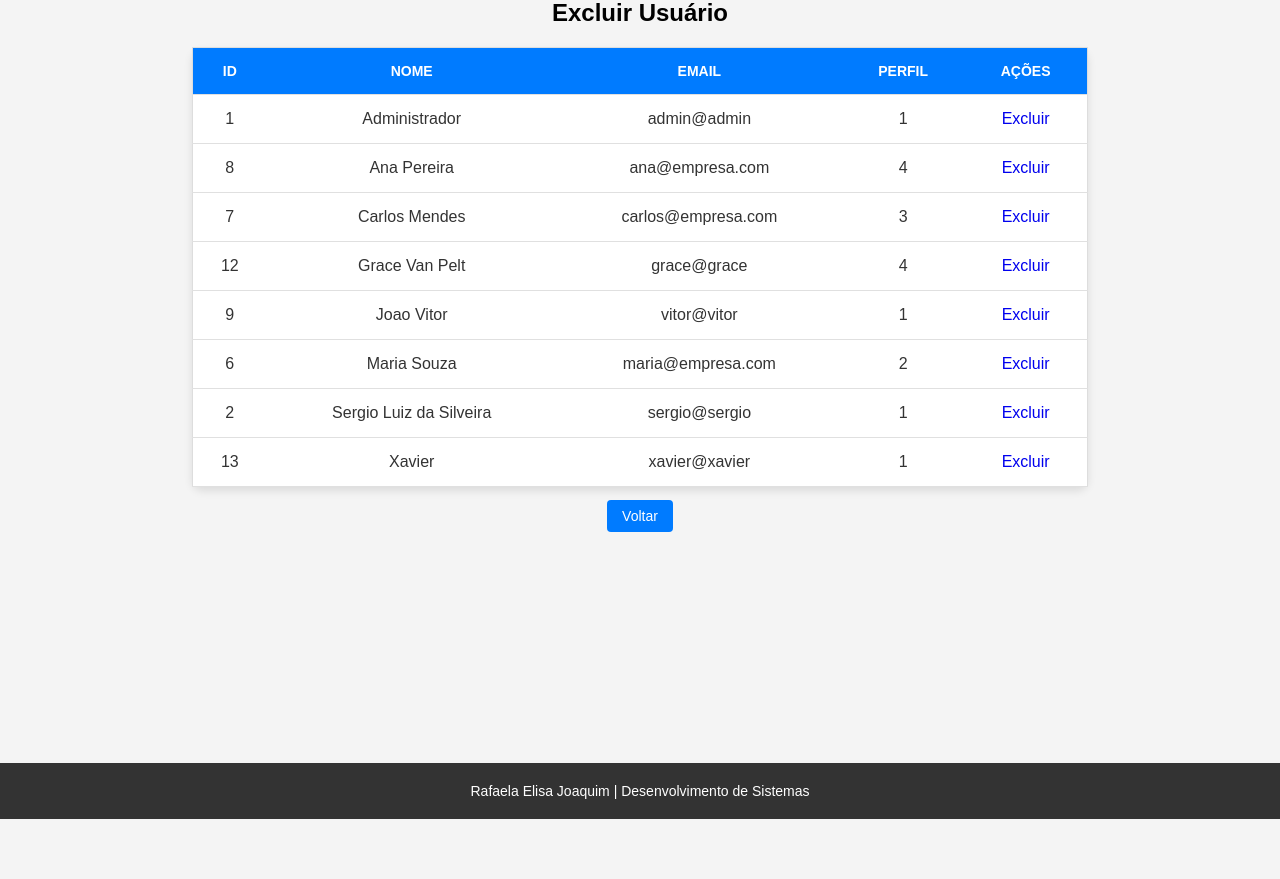
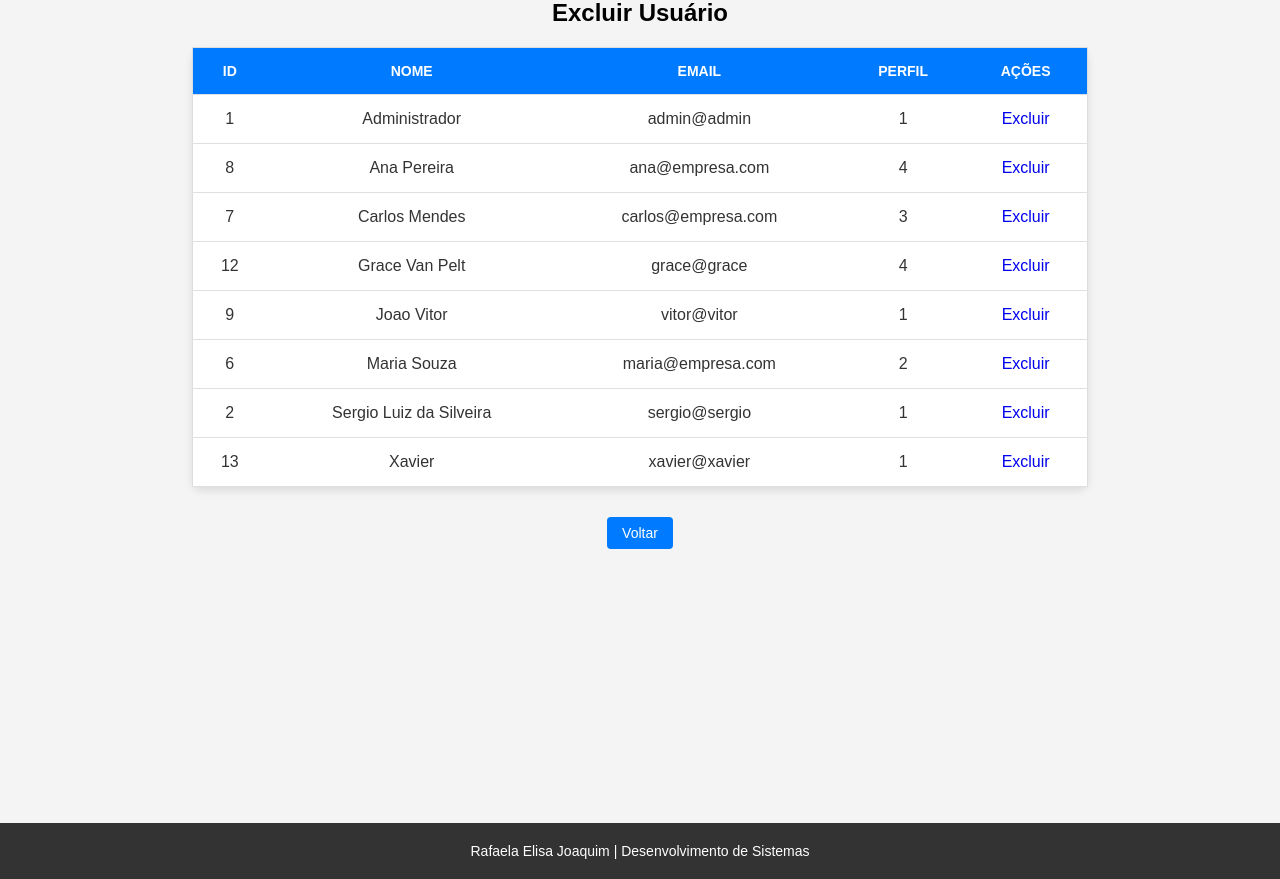
Before and after one commit to rafaelaelisajoaquim/Rafaela_Joaquim_prova, a PHP site: page /excluir_usuario.php in a window 1280 px wide. Shown: the part 21-900 px from the top of the page. Before the commit the page ends 840 px from the top, so only its background shows below. Run offline with PHP 8.4, Linux system fonts and the light colour scheme; a user stored in the database is signed in; data comes from the database, SQL or seed files in the repository.

Commit message:
Excluir Usuário
Apaga usuário do banco de dados (foi arrumado o css do footer).

```diff
--- a/excluir_usuario.php
+++ b/excluir_usuario.php
@@ -50,7 +50,7 @@
             min-height: 100vh;
             margin: 0;
             padding: 0;
-            padding-bottom: 20px;
+            padding-bottom: 80px;
         }
 
         table {
@@ -95,6 +95,8 @@
             border-radius: 4px;
             font-size: 14px;
             text-decoration: none;
+            display: inline-block;
+            margin: 10px;
         }
 
         .footer {
```
